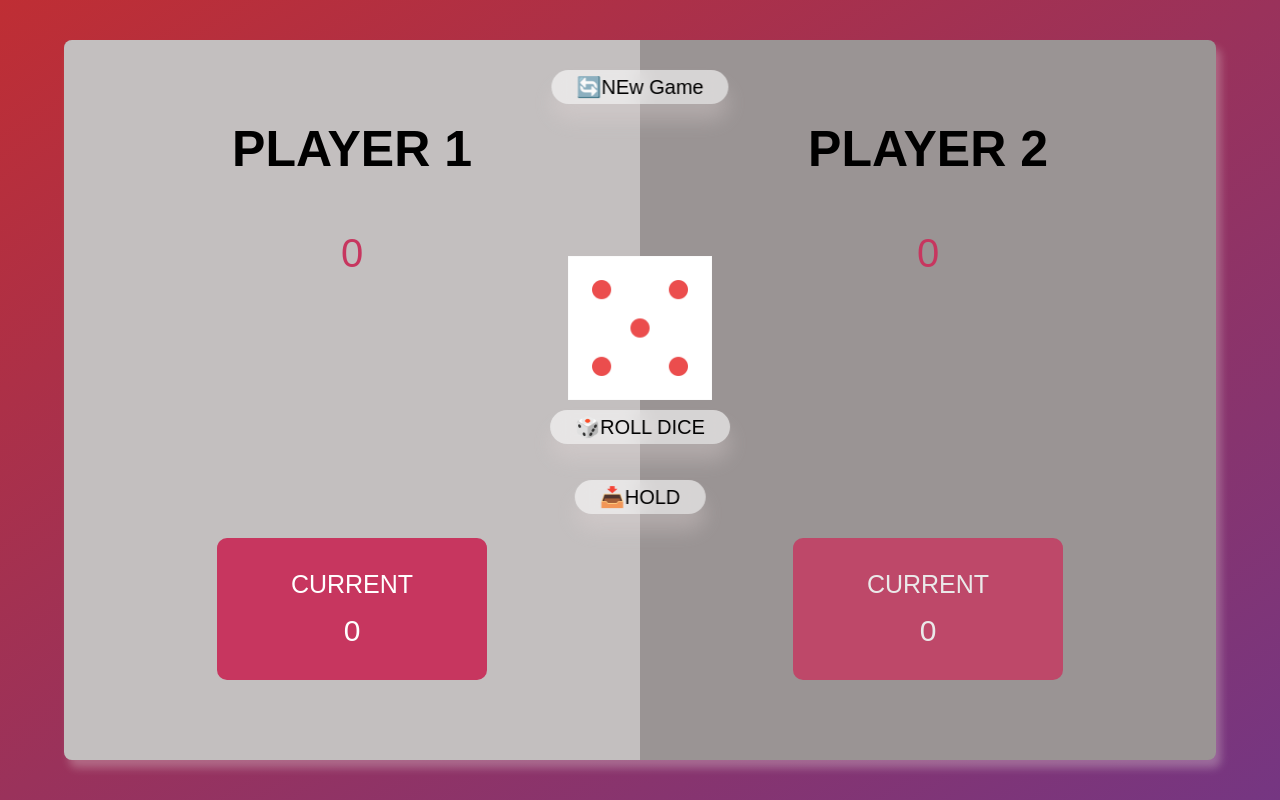
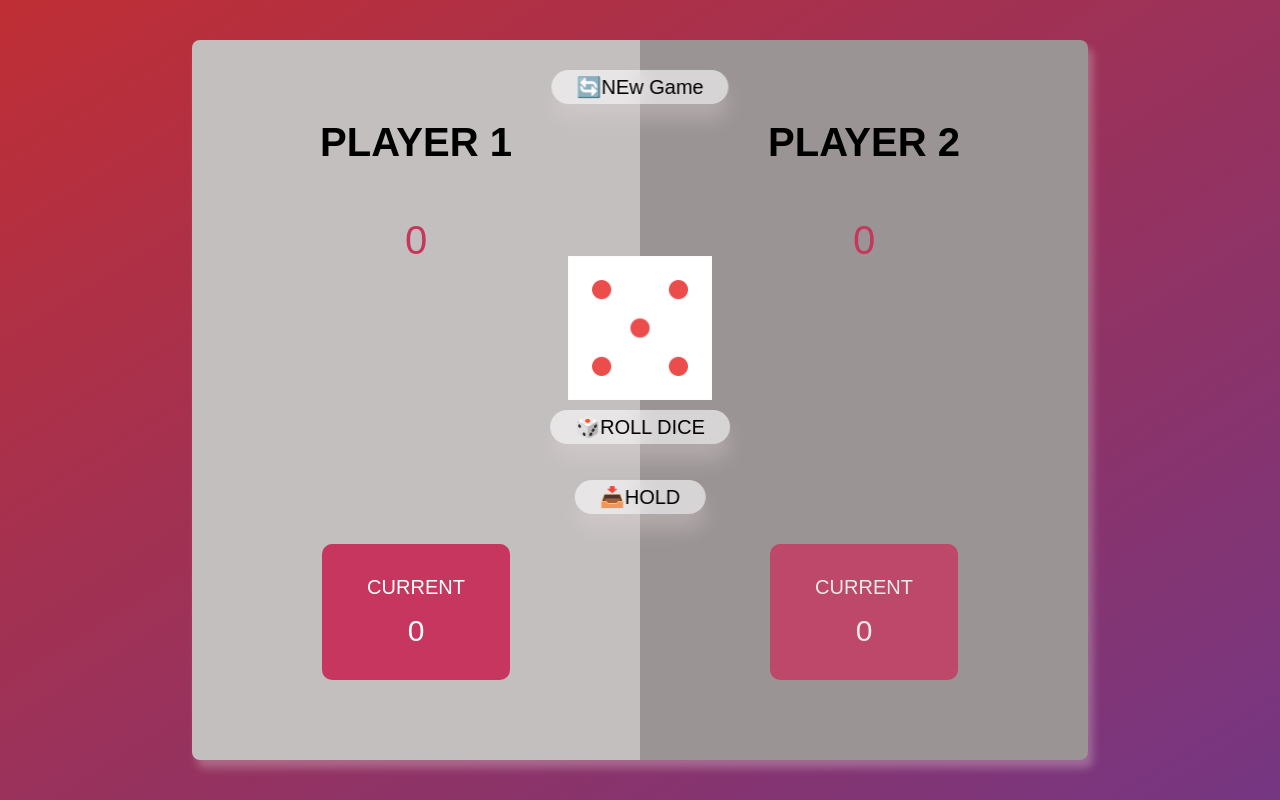
Before and after one commit to somayaataee/Pig-Game, a plain HTML site: page index.html in a window 1280 px wide. Drawn offline with Linux system fonts and the light colour scheme.

Commit message:
change the style

```diff
--- a/style.css
+++ b/style.css
@@ -12,7 +12,7 @@ body{
     height: 100vh;
     justify-content: center;
     align-items: center;
-    display: flex;
+     display: flex;
     color: black;
     background-image: linear-gradient(to top left,#753682 0% ,#bf2e34 100%);
 }
@@ -20,7 +20,7 @@ main{
     display: flex;
     position: relative;
     height: 90%;
-    width: 90%;
+    width: 70%;
     overflow: hidden;
     border-radius: 8px;
     background-color: rgb(154, 148, 148);
@@ -40,7 +40,7 @@ main{
     position: relative;
     padding-bottom: 40px;
     margin-bottom: 13px;
-    font-size: 50px;
+    font-size: 40px;
 }
 .score{
     color: #c7365f;
@@ -73,7 +73,7 @@ main{
 .current-lable{
     text-transform: uppercase;
     margin-bottom: 15px;
-    font-size: 25px;
+    font-size: 20px;
 }
 .current-score{
     font-size: 30px;
```
